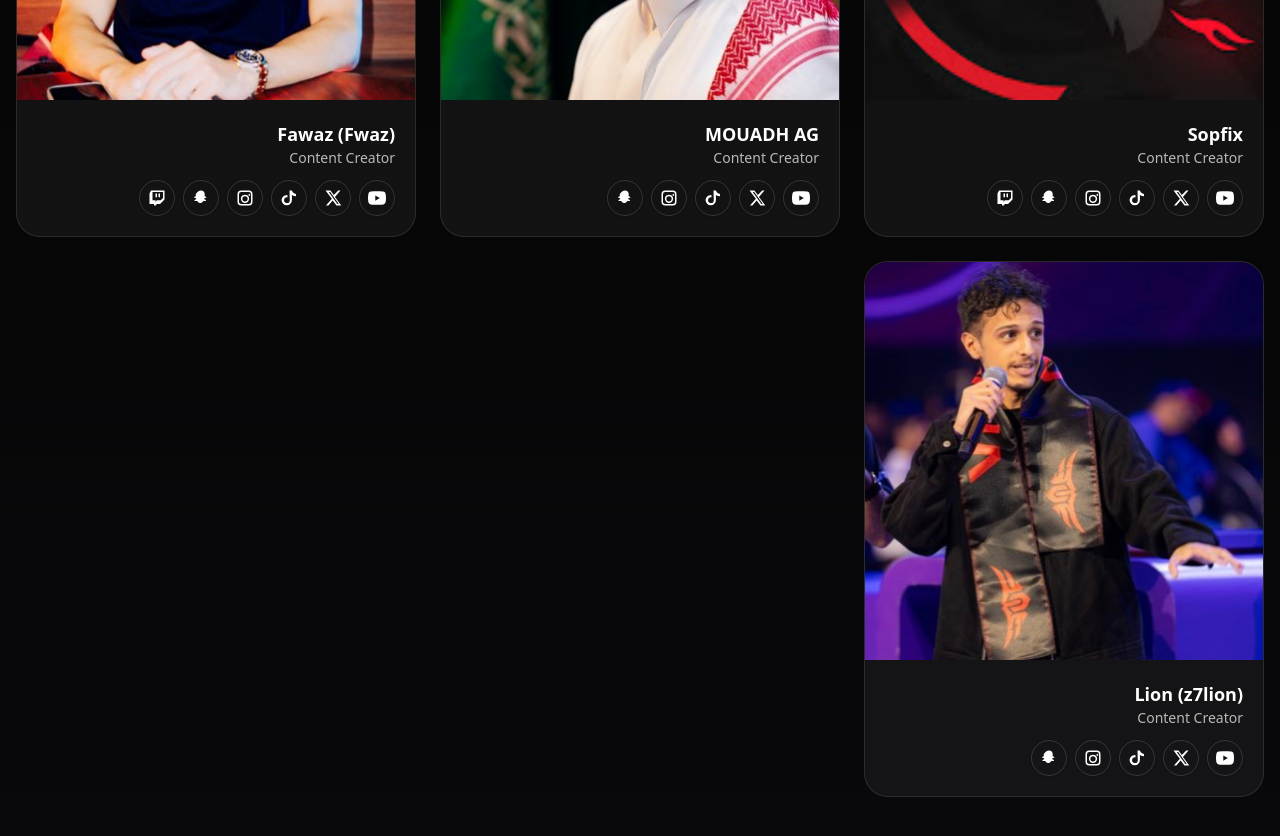
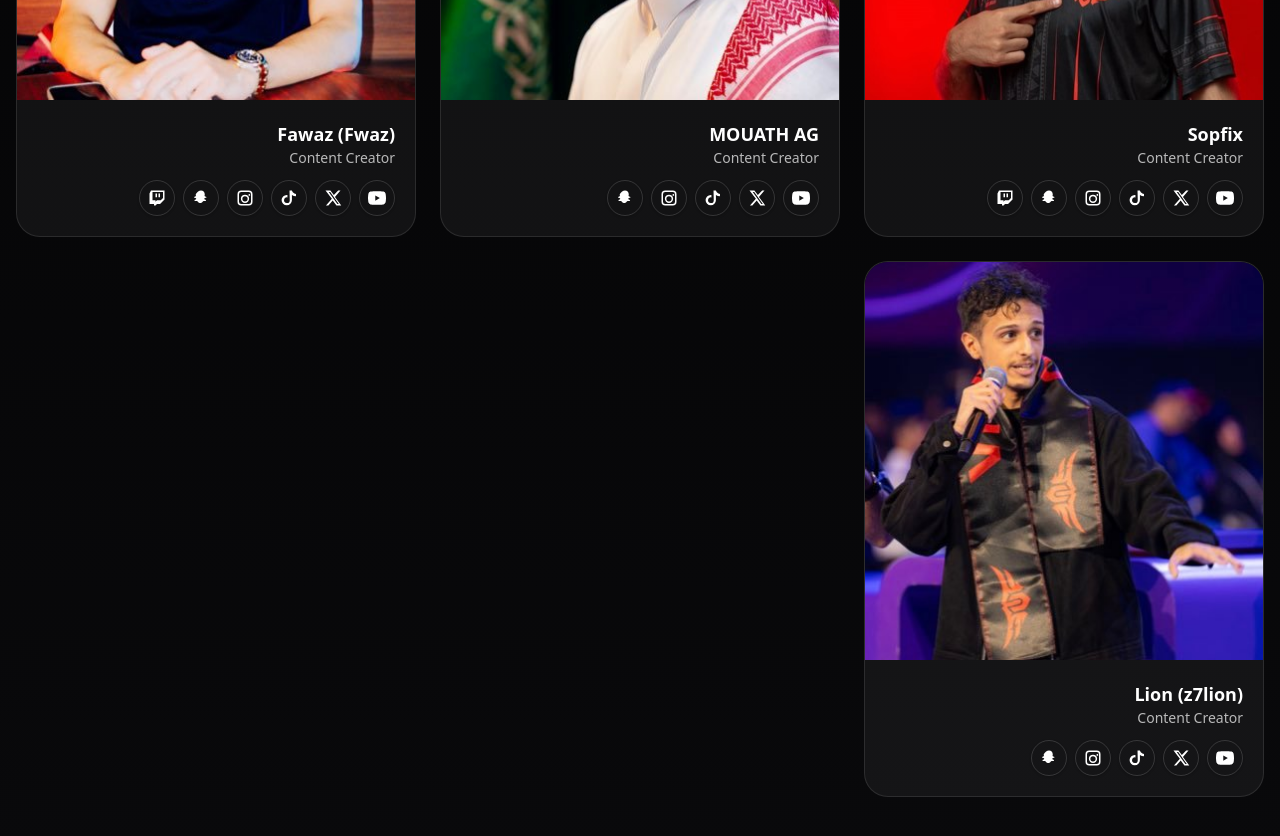
Before and after one commit to TuAbdullah/theultimates-site, a React (Vite) app: page / in a window 1280 px wide. Shown: the part 2460-3296 px from the top of the page. Built offline with nearby package versions, Linux system fonts and the light colour scheme.

Commit message:
fix: مربعات الصور + تحسين عرض الصور في قسم صُنّاع المحتوى

```diff
--- a/src/App.jsx
+++ b/src/App.jsx
@@ -75,7 +75,7 @@ const CREATORS = [
   { key: "Skelyy", name: "Skelyy", role: "Content Creator", x: "https://twitter.com/ImSkelyy", yt: "https://www.youtube.com/@skelyy", ig: "https://www.instagram.com/imskelyy", sc: "https://snapchat.com/add/Skelyy1", tiktok: "https://www.tiktok.com/@skelyy01", twitch: "https://twitch.tv/skelyy" },
   { key: "JustTurki", name: "Just Turki", role: "Content Creator", x: "https://x.com/Justturki6", yt: "https://www.youtube.com/@justturki", ig: "https://www.instagram.com/i_toash", sc: "https://snapchat.com/add/i_toash", tiktok: "https://www.tiktok.com/@justturk1", twitch: "https://twitch.tv/abotrekk" },
   { key: "Sopfix", name: "Sopfix", role: "Content Creator", x: "https://twitter.com/iSopFix", yt: "https://www.youtube.com/@SopFix", ig: "https://www.instagram.com/sopfix", sc: "https://snapchat.com/add/Sopfix", tiktok: "https://www.tiktok.com/@Sopfix", twitch: "https://twitch.tv/sopfix" },
-  { key: "MOUADH_AG", name: "MOUADH AG", role: "Content Creator", x: "https://twitter.com/MouathAG", yt: "https://www.youtube.com/@Mouathag", ig: "https://www.instagram.com/mouath_ag", sc: "https://snapchat.com/add/mm.ag", tiktok: "https://www.tiktok.com/@Mouathag" },
+  { key: "MOUADH_AG", name: "MOUATH AG", role: "Content Creator", x: "https://twitter.com/MouathAG", yt: "https://www.youtube.com/@Mouathag", ig: "https://www.instagram.com/mouath_ag", sc: "https://snapchat.com/add/mm.ag", tiktok: "https://www.tiktok.com/@Mouathag" },
   { key: "Fawaz", name: "Fawaz (Fwaz)", role: "Content Creator", x: "https://x.com/fawazhamad_?s=21", yt: "https://www.youtube.com/@FwazFH/featured", ig: "https://www.instagram.com/fawaz_hamad", sc: "https://www.snapchat.com/add/bohamad.live", tiktok: "https://www.tiktok.com/@fwaz", twitch: "http://kick.com/fwaz" },
   { key: "Lion", name: "Lion (z7lion)", role: "Content Creator", x: "https://x.com/z7lion?s=21", yt: "https://www.youtube.com/c/lion0", ig: "https://www.instagram.com/z7_lion/", sc: "https://snapchat.com/add/z7lion", tiktok: "https://kick.com/z7lion" },
 ];
```
Also changed, not shown: public/creators/Sopfix.jpg.
